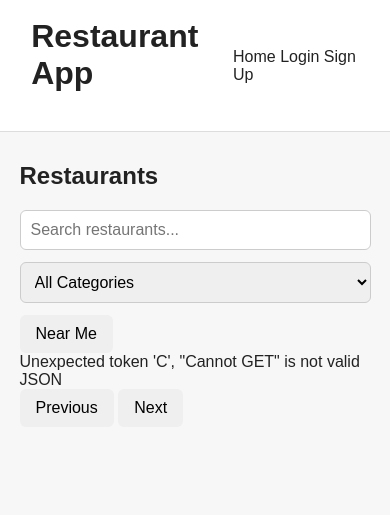
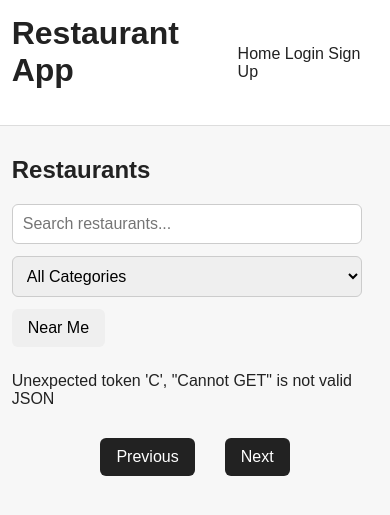
Before and after one commit to alaaahmadd182-lab/restaurant-app-Alaaa, a PHP site: page / in a window 390 px wide. Shown: the top 515 px of the page. Run offline with PHP 8.4, Linux system fonts and the light colour scheme.

Commit message:
style: improve homepage restaurant layout

```diff
--- a/frontend/css/style.css
+++ b/frontend/css/style.css
@@ -85,3 +85,94 @@ img {
 [hidden] {
     display: none !important;
 }
+
+/* ---------- Homepage ---------- */
+
+#restaurants {
+    display: grid;
+    grid-template-columns: repeat(auto-fit, minmax(250px, 1fr));
+    gap: 20px;
+    margin-top: 25px;
+}
+
+.restaurant-card {
+    background: white;
+    border-radius: 10px;
+    padding: 16px;
+    border: 1px solid #e5e5e5;
+    transition: transform 0.2s ease, box-shadow 0.2s ease;
+}
+
+.restaurant-card:hover {
+    transform: translateY(-3px);
+    box-shadow: 0 6px 18px rgba(0, 0, 0, 0.08);
+}
+
+.restaurant-card img {
+    width: 100%;
+    height: 180px;
+    object-fit: cover;
+    border-radius: 8px;
+    margin-bottom: 15px;
+}
+
+.restaurant-card h3 {
+    margin-bottom: 8px;
+}
+
+.restaurant-card p {
+    margin: 6px 0;
+    color: #666;
+}
+
+.restaurant-card a {
+    display: inline-block;
+    margin-top: 12px;
+    padding: 9px 14px;
+    background: #222;
+    color: white;
+    border-radius: 6px;
+}
+
+/* Search and filters */
+
+#search,
+#category {
+    max-width: 350px;
+}
+
+/* Pagination */
+
+#pagination {
+    margin-top: 30px;
+    display: flex;
+    align-items: center;
+    justify-content: center;
+    gap: 15px;
+}
+
+#pagination button {
+    background: #222;
+    color: white;
+}
+
+#pagination button:disabled {
+    opacity: 0.4;
+    cursor: not-allowed;
+}
+
+/* Mobile */
+
+@media (max-width: 600px) {
+    main {
+        width: 94%;
+    }
+
+    #restaurants {
+        grid-template-columns: 1fr;
+    }
+
+    header {
+        padding: 15px 3%;
+    }
+}
```
